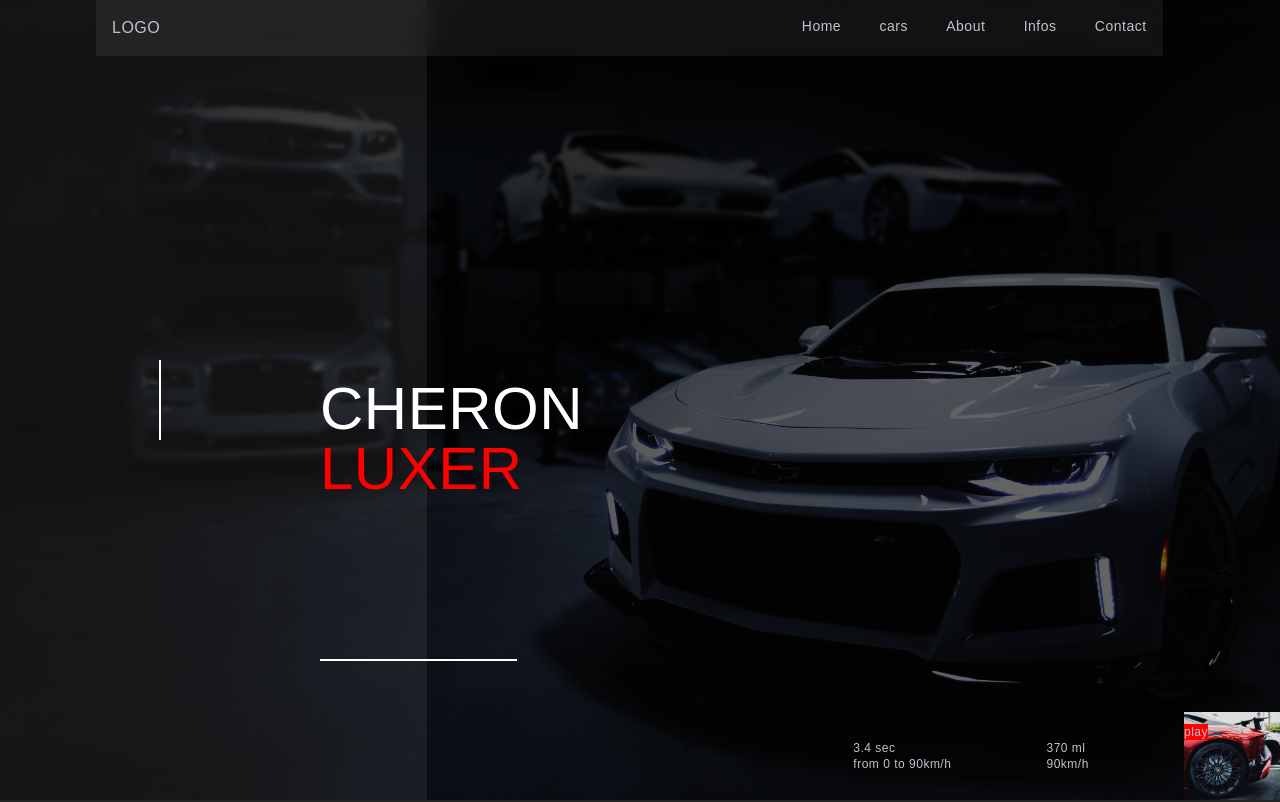
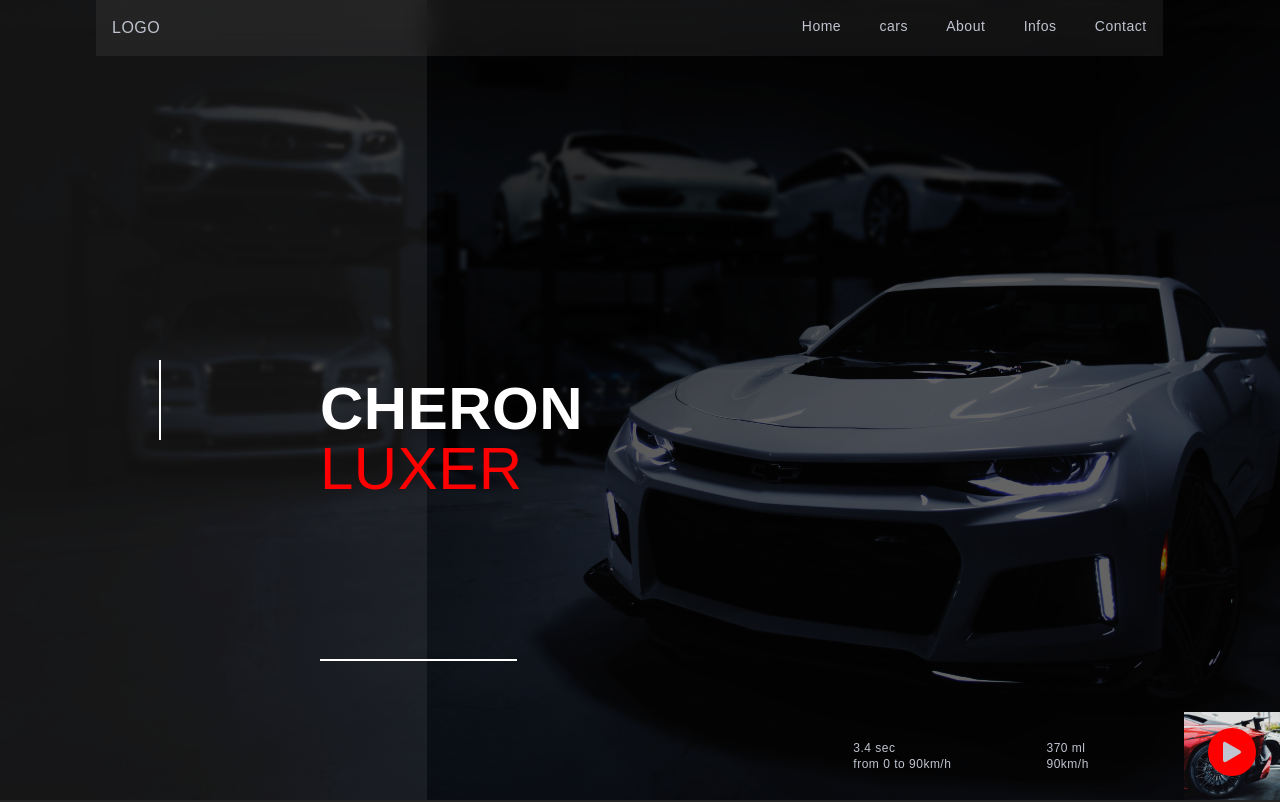
Before and after one commit to joel-kalema/luxury-cars, a Next.js app: page / in a window 1280 px wide. Shown: the top 802 px of the page. Built offline with nearby package versions, Linux system fonts and the light colour scheme.

Commit message:
the play button

```diff
--- a/components/home.js
+++ b/components/home.js
@@ -1,3 +1,5 @@
+import { BsFillPlayFill } from 'react-icons/bs';
+
 export default function HomePage (){
     return (
         <div className="home_page flex items-center relative">
@@ -6,8 +8,8 @@ export default function HomePage (){
                     <div className="bg-[#fff] w-3/4 w-[0.1rem] h-20  mx-auto"></div>
                 </div>
                 <div className="mr-[-20rem] mt-60">
-                    <h1 className="text-6xl text-[#fff]">CHERON</h1>
-                    <h2 className="text-6xl text-[red]">LUXER</h2>
+                    <h1 className="text-6xl text-[#fff] font-semibold">CHERON</h1>
+                    <h2 className="text-6xl text-[red] font-extralight">LUXER</h2>
                     <div className="bg-[#fff] w-3/4 h-[0.1rem] mt-40"></div>
                 </div>
             </div>
@@ -26,7 +28,7 @@ export default function HomePage (){
                 </div>
                 <div className="1/4 justify-center items-center relative">
                     <img src="play.jpg" alt="" className="w-[6rem]"/>
-                    <a href="#" className="absolute top-3 bg-[red]">play</a>
+                    <a href="#" className="absolute top-4 left-6 bg-[red] w-[3rem] h-[3rem] rounded-full flex justify-center items-center text-4xl"><BsFillPlayFill /></a>
                 </div>
             </div>
         </div>
```
